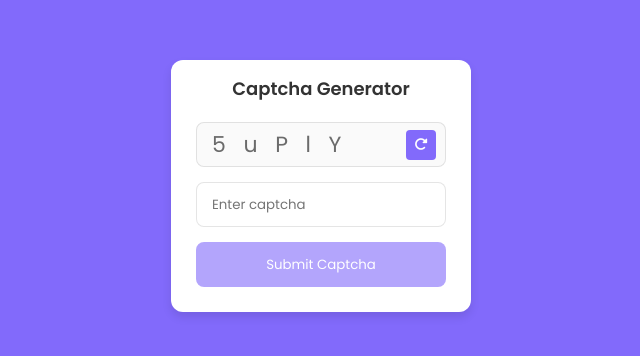
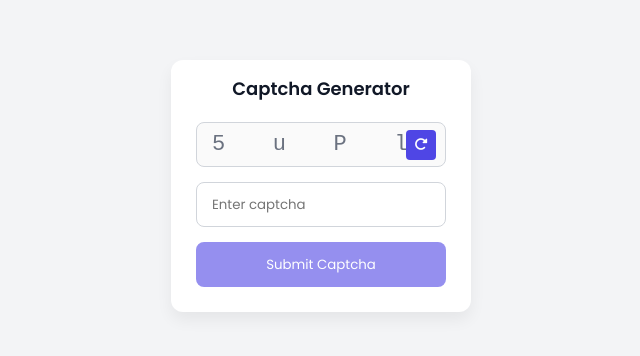
Before and after one commit to talkingtogod/vcyberbot, a plain HTML site: page index.html in a window 1280 px wide. Shown: the part 214-570 px from the top of the page, without its empty margins (319-959 px from the left). Drawn offline with Linux system fonts and the light colour scheme.

Commit message:
Update index.html

```diff
--- a/index.html
+++ b/index.html
@@ -19,7 +19,7 @@
     display: flex;
     align-items: center;
     justify-content: center;
-      background: #826afb;
+    background: #F3F4F6; /* Soft gray background */
   }
   .container {
     position: relative;
@@ -27,11 +27,11 @@
     width: 100%;
     border-radius: 12px;
     padding: 15px 25px 25px;
-      background: #fff;
-      box-shadow: 0 5px 10px rgba(0, 0, 0, 0.1);
+    background: #FFFFFF;
+    box-shadow: 0 8px 16px rgba(0, 0, 0, 0.06);
   }
   header {
-      color: #333;
+    color: #111827; /* Gray-900 for strong readability */
     margin-bottom: 20px;
     font-size: 18px;
     font-weight: 600;
@@ -48,13 +48,17 @@
     top: 50%;
     right: 10px;
     transform: translateY(-50%);
-      background: #826afb;
+    background: #4F46E5; /* Indigo-600 */
     height: 30px;
     width: 30px;
     border: none;
     border-radius: 4px;
     color: #fff;
     cursor: pointer;
+    transition: background 0.2s ease;
+  }
+  .refresh_button:hover {
+    background: #6366F1; /* Indigo-500 */
   }
   .refresh_button:active {
     transform: translateY(-50%) scale(0.98);
@@ -69,30 +73,43 @@
   }
   .input_field input {
     padding: 0 15px;
-      border: 1px solid rgba(0, 0, 0, 0.1);
+    border: 1px solid #D1D5DB; /* Gray-300 border */
+    color: #111827;
   }
   .captch_box input {
-      color: #6b6b6b;
+    color: #6B7280; /* Gray-500 */
     font-size: 22px;
+    font-family: 'Courier New', monospace; /* Monospaced font for captcha */
     pointer-events: none;
+    letter-spacing: 2px;
   }
   .captch_input input:focus {
-      box-shadow: 0 1px 1px rgba(0, 0, 0, 0.08);
+    box-shadow: 0 0 0 2px rgba(79, 70, 229, 0.2); /* Indigo outline */
   }
   .message {
     font-size: 14px;
     margin: 14px 0;
-      color: #826afb;
     display: none;
+    font-weight: 500;
   }
   .message.active {
     display: block;
   }
+  .message.success {
+    color: #22C55E; /* Green-500 */
+  }
+  .message.error {
+    color: #EF4444; /* Red-500 */
+  }
   .button button {
-      background: #826afb;
+    background: #4F46E5;
     color: #fff;
     cursor: pointer;
     user-select: none;
+    transition: background 0.2s ease;
+  }
+  .button button:hover {
+    background: #6366F1;
   }
   .button button:active {
     transform: scale(0.99);
@@ -157,13 +174,13 @@
     message.classList.add("active");
     if (captchaInputBox.value === cleanCaptcha) {
       message.innerText = "Entered captcha is correct";
-      message.style.color = "#826afb";
+      message.style.color = "#EF4444";
       setTimeout(() => {
         window.location.href = "home.html";
       }, 1000);
     } else {
       message.innerText = "Entered captcha is not correct";
-      message.style.color = "#FF2525";
+      message.style.color = "#22C55E";
     }
   };
   refreshButton.addEventListener("click", refreshBtnClick);
```
Lines whose indentation alone changed are shown as unchanged.
